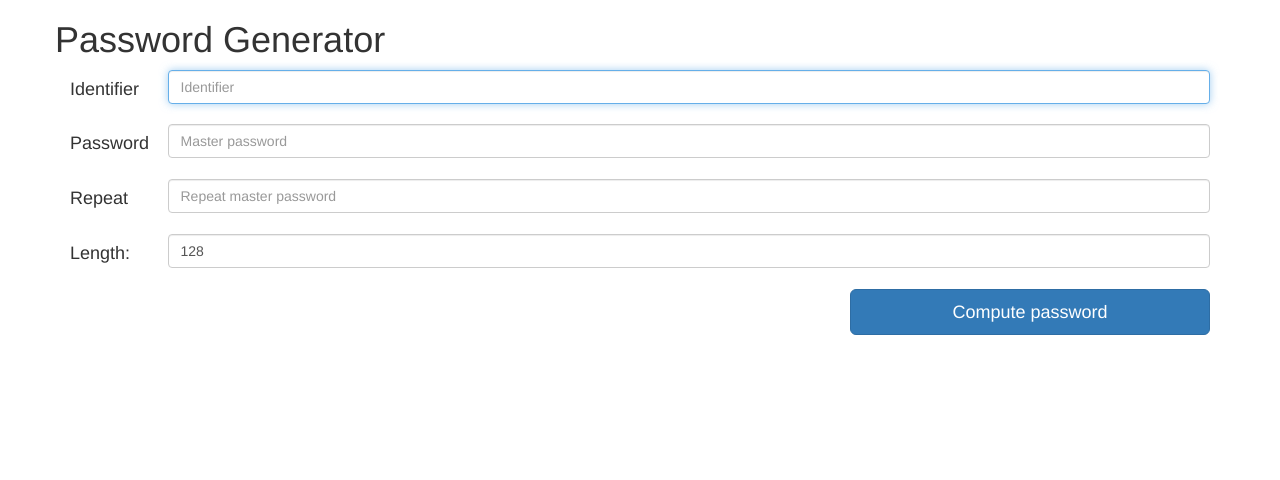
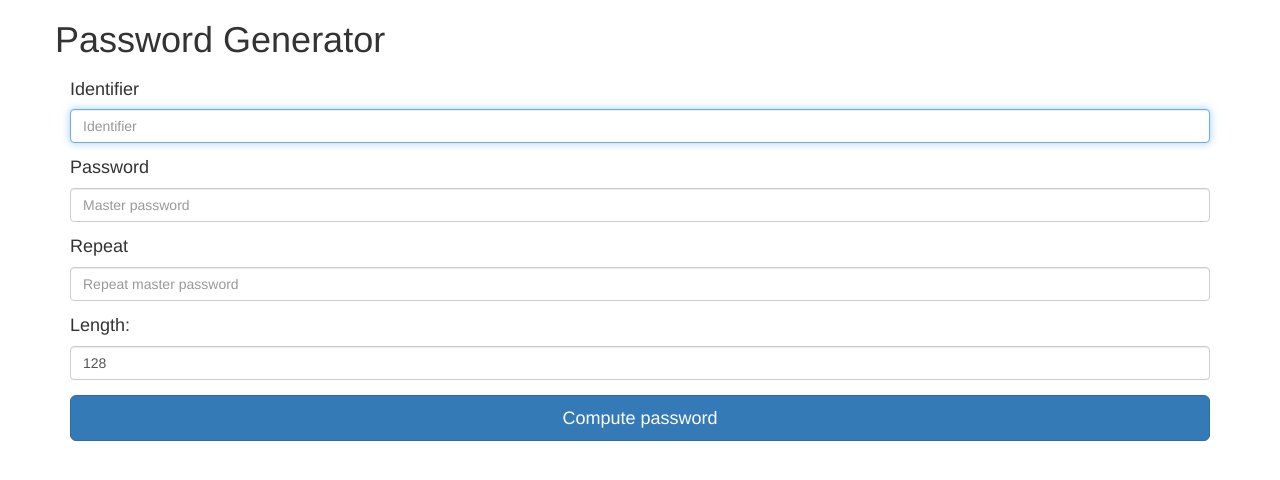
Before and after one commit to slaymaker1907/slaymaker1907.github.io, a Jekyll site: the page built from password_hasher.html, in a window 1280 px wide. Shown: the top 480 px of the page. Built offline with Jekyll 4.4.1, drawn with Linux system fonts in a browser that asks for light colours.

Commit message:
Tried to make more mobile friendly.

```diff
--- a/password_hasher.html
+++ b/password_hasher.html
@@ -48,48 +48,30 @@ var computePassword = function(){
 <div class="row">
   <h1>Password Generator</h1>
 </div>
-  <form onsubmit="return computePassword();" class="form-horizontal">
+  <form onsubmit="return computePassword();" class="form">
     <div class="form-group">
-        <div class="col-xs-1">
-            <h4>Identifier</h4>
-        </div>
-        <div class="col-xs-11">
-    <input type="text" id="passwordIdentifier" class="form-control" placeholder="Identifier" required autofocus>
-        </div>
+        <h4>Identifier</h4>
+        <input type="text" id="passwordIdentifier" class="form-control" placeholder="Identifier" required autofocus>
     </div>
     <div class="form-group">
-        <div class="col-xs-1">
-            <h4>Password</h4>
-        </div>
-        <div class="col-xs-11">
-    <input type="password" id="master1" class="form-control" placeholder="Master password" required>
-        </div>
+        <h4>Password</h4>
+        <input type="password" id="master1" class="form-control" placeholder="Master password" required>
     </div>
     <div class="form-group">
-        <div class="col-xs-1">
-            <h4>Repeat</h4>
-        </div>
-        <div class="col-xs-11">
-    <input type="password" id="master2" class="form-control" placeholder="Repeat master password" required>
-        </div>
+        <h4>Repeat</h4>
+        <input type="password" id="master2" class="form-control" placeholder="Repeat master password" required>
     </div>
     <div class="form-group">
-        <div class="col-xs-1">
-    <h4>Length:</h4>
-        </div>
-        <div class="col-xs-11">
-    <input id="pass_length" type="number" min="1" max="128" value="128" class="form-control" value="128" required>
-        </div>
+        <h4>Length:</h4>
+        <input id="pass_length" type="number" min="1" max="128" value="128" class="form-control" value="128" required>
     </div>
     <div class="form-group">
-        <div class="col-xs-4 col-xs-offset-8">
-    <button class="btn btn-lg btn-primary btn-block" type="submit">Compute password</button>
-        </div>
+        <button class="btn btn-lg btn-primary btn-block" type="submit">Compute password</button>
     </div>
   </form>
   <div class="row">
       <div class="col-xs-12">
-  <p id="myResult"></p>
+    <p id="myResult"></p>
     </div>
   </div>
 </div>
```
